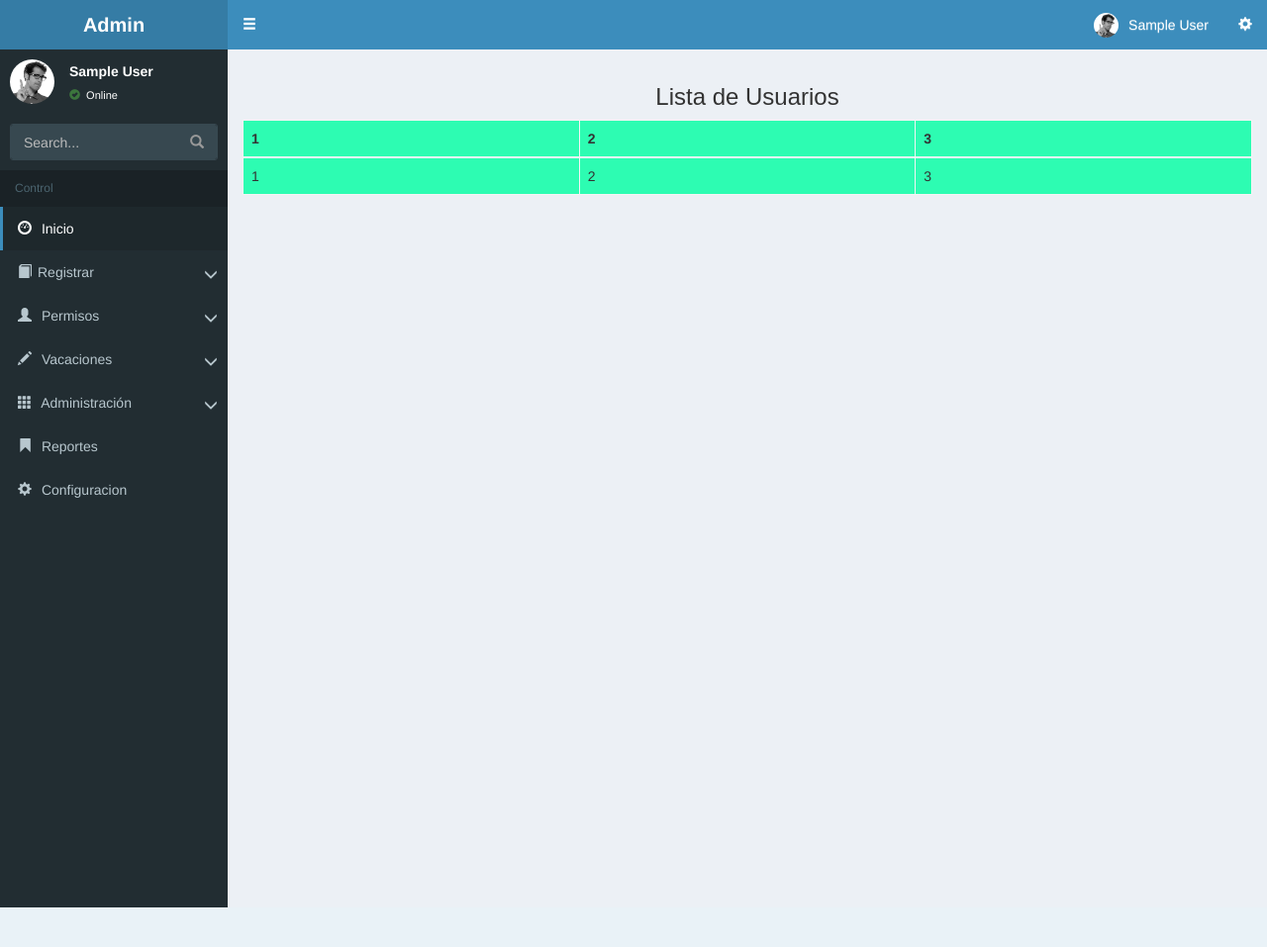
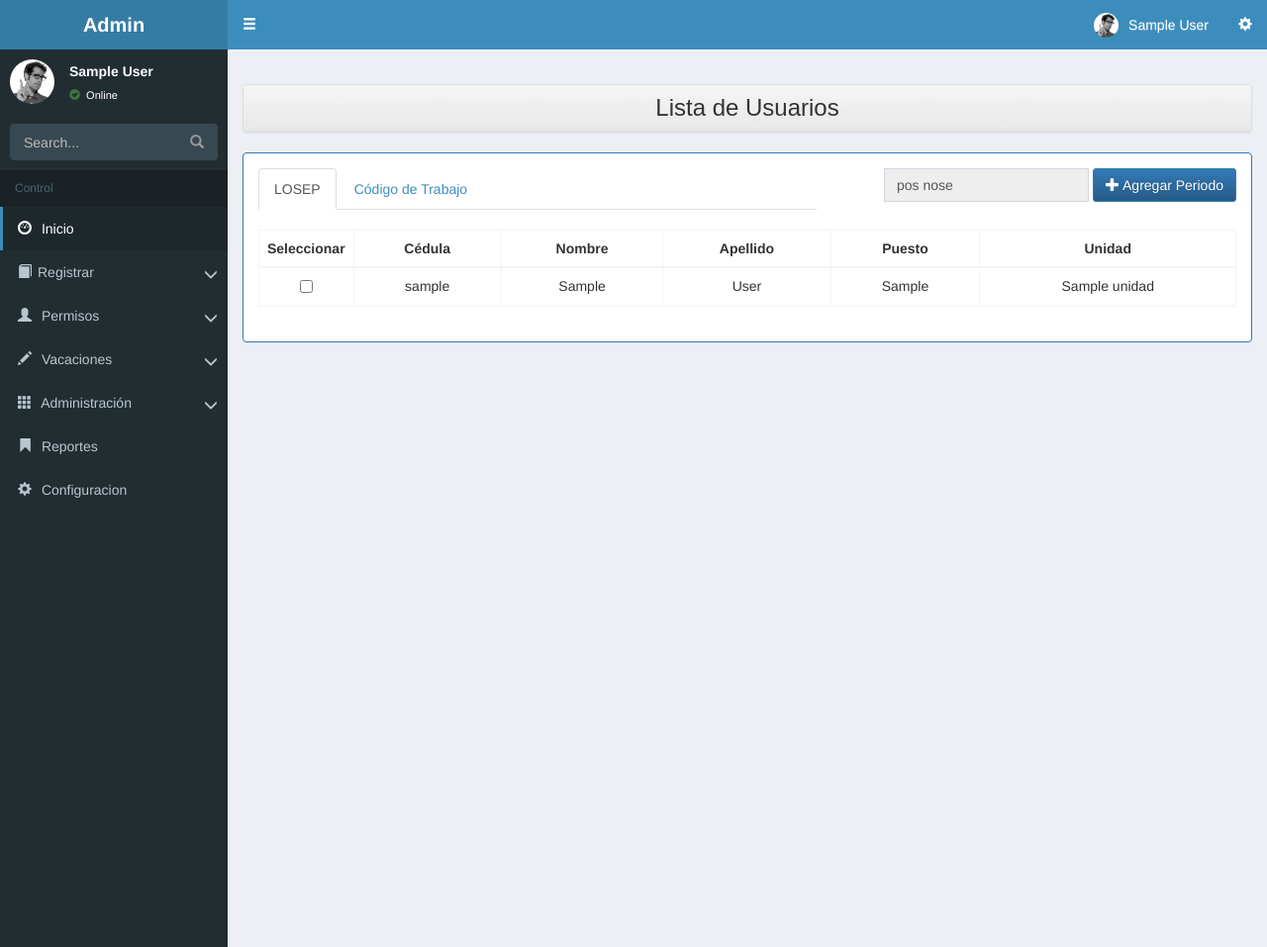
Before and after one commit to jorgevtorresr/SIMCOPV, a Django app: page /usuarios/registrar/agregarperiodo/ in a window 1280 px wide. Shown: the whole page at 99% size. Before the commit the page ends 917 px from the top, so only its background shows below. Run offline with Django 3.2, Linux system fonts and the light colour scheme; a user stored in the database is signed in; tables that the repository leaves empty hold one stand-in row (values such as "Sample post"); parts of the project's set-up code (start-up, migrations or seed data) failed here and were passed over; some libraries are stand-ins or nearby versions.

Commit message:
Creation of asignar periodos templates and views

```diff
--- a/apps/usuarios/forms.py
+++ b/apps/usuarios/forms.py
@@ -8,6 +8,7 @@ class PersonaForm(forms.ModelForm):
 		self.fields['nombre'].widget.attrs.update({'class':'form-control'})
 		self.fields['apellido'].widget.attrs.update({'class':'form-control'})
 		self.fields['puesto'].widget.attrs.update({'class':'form-control'})
+		self.fields['tipo'].widget.attrs.update({'class':'form-control'})
 		self.fields['unidad'].widget.attrs.update({'class':'form-control'})
 		self.fields['foto'].widget.attrs.update({'class':'form-control'})
 		self.fields['email'].widget.attrs.update({'class':'form-control'})
@@ -21,7 +22,7 @@ class PersonaForm(forms.ModelForm):
 
 	class Meta:
 		model = Persona
-		fields = ("cedula","nombre","apellido","puesto","password","unidad","foto","email")
+		fields = ("cedula","nombre","apellido","puesto","password","tipo","unidad","foto","email")
 
 class UnidadForm(forms.ModelForm):
 	def __init__ (self, *args, **kwargs):
--- a/apps/usuarios/models.py
+++ b/apps/usuarios/models.py
@@ -1,3 +1,4 @@
+# -*- coding: utf-8 -*-
 from django.db import models
 from django.contrib.auth.models import User, Permission
 from django.contrib.contenttypes.models import ContentType
@@ -36,8 +37,12 @@ class Unidad(models.Model):
 class Persona(models.Model):
 	puesto = models.CharField(max_length=25)
 	unidad = models.ForeignKey('Unidad')
-	foto = models.ImageField(upload_to="profile-pics/", default='profile-pics/image-default.png',
-		blank=True, null=True)
+	TIPOS_DE_USUARIOS = (
+		("LOSEP","LOSEP"),
+		("Codigo de Trabajo","Codigo de Trabajo"),
+	)
+	tipo = models.CharField(default="LOSEP",choices=TIPOS_DE_USUARIOS, max_length=50)
+	foto = models.ImageField(upload_to="profile-pics/", default='profile-pics/image-default.png',blank=True, null=True)
 	usuario = models.OneToOneField(User)
 
 	def __unicode__(self):
--- a/apps/usuarios/urls.py
+++ b/apps/usuarios/urls.py
@@ -4,6 +4,7 @@ urlpatterns = patterns('',
     url(r'^simcopv/$', 'apps.usuarios.views.base', name='base'),
     url(r'^config/$', 'apps.usuarios.views.images', name='config'),
     url(r'^registrar/agregarperiodo/$', 'apps.usuarios.views.agregar_periodo', name='agregarperiodo'),
+    url(r'^registrar/agregarperiodoporusuario/$', 'apps.usuarios.views.agregar_periodoporusuario', name='agregarperiodoporusuario'),
     url(r'^registrar/asignar-roles/$', 'apps.usuarios.views.asignar_roles', name='asignarroles'),
     url(r'^registrar/agregarusuario/$', 'apps.usuarios.views.agregar_usuario', name='agregarusuario'),
     url(r'^cuenta/login/$', 'apps.usuarios.views.autenticacion', name='auth'),
@@ -11,4 +12,5 @@ urlpatterns = patterns('',
     url(r'^cuenta/change_password/$', 'apps.usuarios.views.change_password', name='change_password'),
     url(r'^registrar/asignar-roles/usuario-search/$', 'apps.usuarios.views.ajax_usuario_search', name='usuario_search'),
     url(r'^registrar/asignar-roles/grupo/(\d+)/$', 'apps.usuarios.views.ajax_table_usuarios', name="tabla_grupo"),
+    url(r'^registrar/asignar-roles/usuarios-por-tipo/$', 'apps.usuarios.views.ajax_tabla_agregarperiodo', name="tabla_tipo"),
 )
--- a/apps/usuarios/views.py
+++ b/apps/usuarios/views.py
@@ -16,8 +16,7 @@ from django.template import Context
 from rest_framework import viewsets
 from .models import Persona, TipoNotificacion, Periodo, Notificacion, Unidad, GlobalPermission
 from .forms import PersonaForm, LoginForm, UnidadForm, FrontImages
-from .serializers import (UserSerializer, PersonaSerializer, TipoNotificacionSerializer,
-	NotificacionSerializer, PeriodoSerializer)
+from .serializers import (UserSerializer, PersonaSerializer, TipoNotificacionSerializer, NotificacionSerializer, PeriodoSerializer)
 
 # Create your views here.
 def index(request):
@@ -33,6 +32,13 @@ def base(request):
 	if usuario.check_password(usuario.username):
 		return HttpResponseRedirect("/usuarios/cuenta/change_password/")
 	return render(request,'base.html',{})
+
+def agregar_periodo(request):
+	fecha = "pos nose"
+	return render(request, "usuarios/agregarperiodo.html",{"fecha":fecha})
+
+def agregar_periodoporusuario(request):
+	return render(request,"usuarios/agregarperiodoporusuario.html",{})
 
 def creacionderoles():
 	# Creación de Grupos para el sistema
@@ -149,8 +155,13 @@ def agregar_usuario(request):
 		form_unidad = UnidadForm()
 	return render(request, 'usuarios/agregarusuario.html',{"form":form,"form_unidad":form_unidad})
 
-def agregar_periodo(request):
-	return render(request, "usuarios/agregarperiodo.html",{})
+def ajax_tabla_agregarperiodo(request):
+	if request.is_ajax():
+		tipo = request.GET.get("tipo","")
+		usuarios = User.objects.filter(persona__tipo=tipo)
+		print usuarios
+	return render(request,"usuarios/tabla-agregarperiodo.html",{"usuarios":usuarios})
+
 
 @login_required
 def change_password(request):
--- a/templates/base.html
+++ b/templates/base.html
@@ -152,6 +152,7 @@
                 <li><a href="{% url 'agregarusuario' %}">Usuarios</a></li>
                 <li><a href="{% url 'asignarroles' %}">Roles</a></li>
                 <li><a href="{% url 'agregarperiodo' %}">Periodos</a></li>
+                <li><a href="{% url 'agregarperiodoporusuario' %}">Periodo por Usuario</a></li>
               </ul>
             </li>
             {% endif %}
--- a/templates/usuarios/agregarperiodo.html
+++ b/templates/usuarios/agregarperiodo.html
@@ -4,31 +4,86 @@
 {% endblock title %}
 {% block css %}
 	{{block.super}}
-	<style>
-		table.table{
-			background-color: #2dfcb2;
-		}
-		table.table tr:hover{
-			cursor:pointer;
-		}
-	</style>
 {% endblock css %}
 {% block content %}
-	<h3 class="text-center">Lista de Usuarios</h3>
-	<table class="table table-bordered table-hover">
-		<thead>
-			<tr>
-				<th>1</th>
-				<th>2</th>
-				<th>3</th>
-			</tr>
-		</thead>
-		<tbody>
-			<tr>
-				<td>1</td>
-				<td>2</td>
-				<td>3</td>
-			</tr>
-		</tbody>
-	</table>
+	<h3 class="text-center">
+	<div class="panel panel-default">
+		<div class="panel-heading">
+			Lista de Usuarios
+		</div>
+	</div>
+	</h3>
+	<div class="panel panel-primary">
+		<div class="panel-body">
+			<div class="row">
+				<div class="col-xs-7">
+						<form id="tipos" action="" method="get" role="form">
+				         <ul class="nav nav-tabs">
+				            <li role="presentation" class="active"><a href="#1">LOSEP</a></li>
+				             <li role="presentation"><a href="#2">Código de Trabajo</a></li>
+				             <input id="id_tipo" type="hidden" value="LOSEP" name="tipo">
+				         </ul>
+				        </form>
+				</div>
+				<div class="col-xs-5">
+					<div class="pull-right">
+						<form action="" class="form-inline" method="post" role="form">
+							{% csrf_token %}
+							<div class="form-group">
+								<input type="text" value="{{fecha}}" readonly="readonly" class="form-control">
+							</div>
+							<div class="form-group">
+								<button class="btn btn-primary" type="submit"><span class="glyphicon glyphicon-plus"></span> Agregar Periodo</button>
+							</div>
+						</form>
+					</div>
+				</div>
+			</div>
+			<br>
+			<div class="row">
+				<div class="col-xs-12">
+					<div id="users" class="table-responsive">
+					</div>
+				</div>
+			</div>
+		</div>
+	</div>
 {% endblock content %}
+{% block javascript %}
+	{{block.super}}
+	<script>
+		$(document).ready(function(){
+			$("a[href=\"#1\"]").on("click",function(){
+				$(this).parent().siblings().removeClass("active");
+				$(this).parent().addClass("active");
+				$("input#id_tipo").val("LOSEP");
+				$("form#tipos").submit();
+			});
+			$("a[href=\"#2\"]").on("click",function(){
+				$(this).parent().siblings().removeClass("active");
+				$(this).parent().addClass("active");
+				$("input#id_tipo").val("Codigo de Trabajo");
+				$("form#tipos").submit();
+			});
+			$("form#tipos").on("submit",function(event){
+				event.preventDefault();
+				ajaxify();
+				return false;
+			});
+			ajaxify();
+			function ajaxify(){
+				$.ajax({
+					type: "GET",
+					url: "{% url 'tabla_tipo' %}",
+					data: $("form#tipos").serialize(),
+					success: function(data,status){
+						$("div#users").html(data);
+					},
+					error: function(xhr,errmsg,err){
+			          alert(xhr.status + ": " + xhr.responseText);
+			        }
+				});
+			}
+		});
+	</script>
+{% endblock javascript %}
--- /dev/null
+++ b/templates/usuarios/tabla-agregarperiodo.html
@@ -0,0 +1,27 @@
+<table class="table table-bordered table-responsive text-center">
+ <thead>
+   <tr>
+    <th>Seleccionar</th>
+     <th>Cédula</th>
+     <th>Nombre</th>
+     <th>Apellido</th>
+    <th>Puesto</th>
+     <th>Unidad</th>
+   </tr>
+ </thead>
+ <tbody>
+    {% for user in usuarios %}
+    <tr>
+      <td style="width: 3px">
+        <input type="checkbox" name="seleccionado">
+      </td>
+      <td class="hidden">{{user.id}}</td>
+      <td>{{user.username}}</td>
+      <td>{{user.first_name}}</td>
+      <td>{{user.last_name}}</td>
+      <td>{{user.persona.puesto}}</td>
+      <td>{{user.persona.unidad}}</td>
+    </tr>
+    {% endfor %}
+ </tbody>
+</table>
```
Also changed, not shown: templates/usuarios/agregarperiodoporusuario.html (added, +10 -0 lines), templates/usuarios/asignar-roles.html (+17 -9 lines), apps/usuarios/migrations/0007_persona_tipo.py (added).
